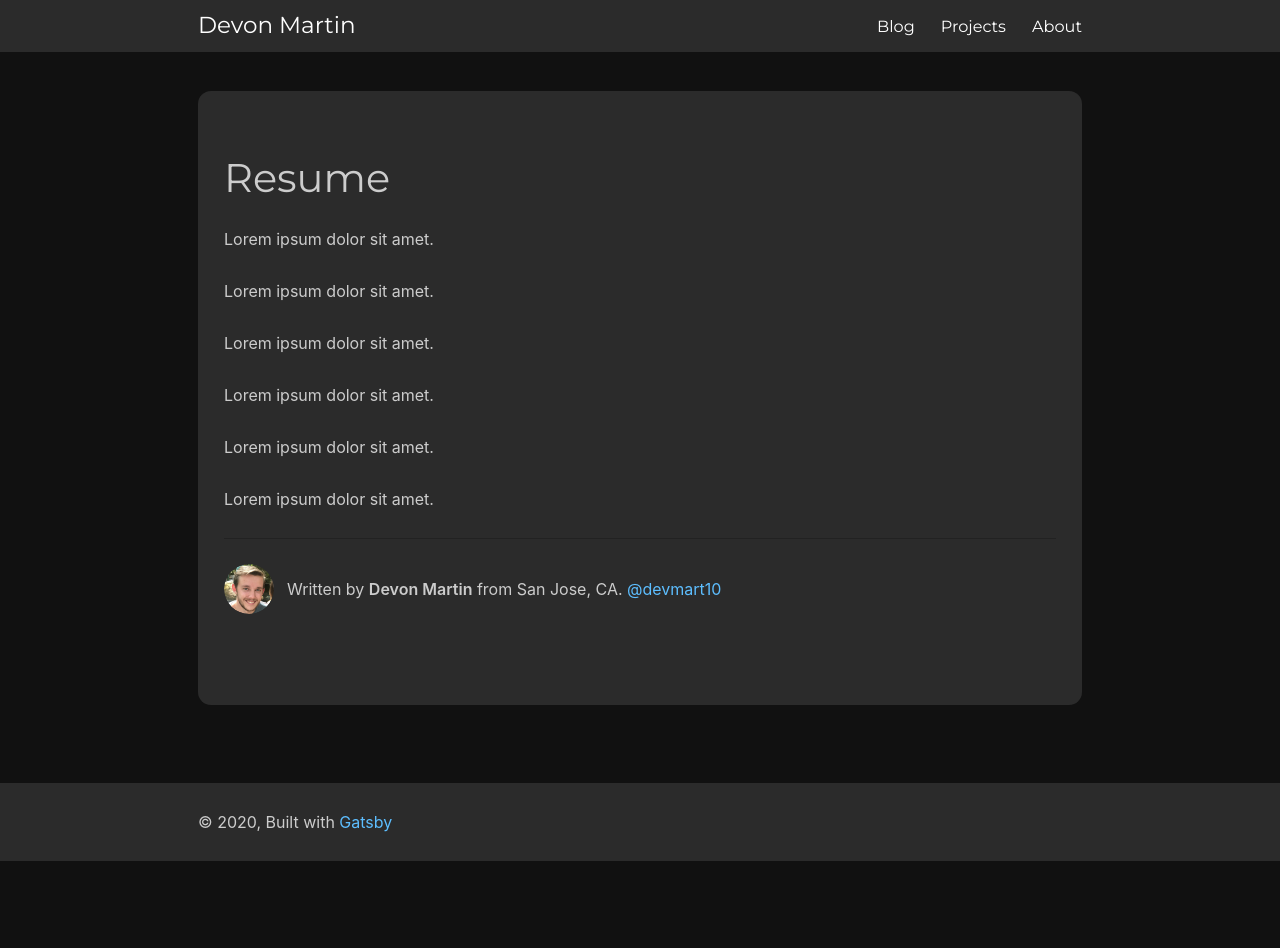
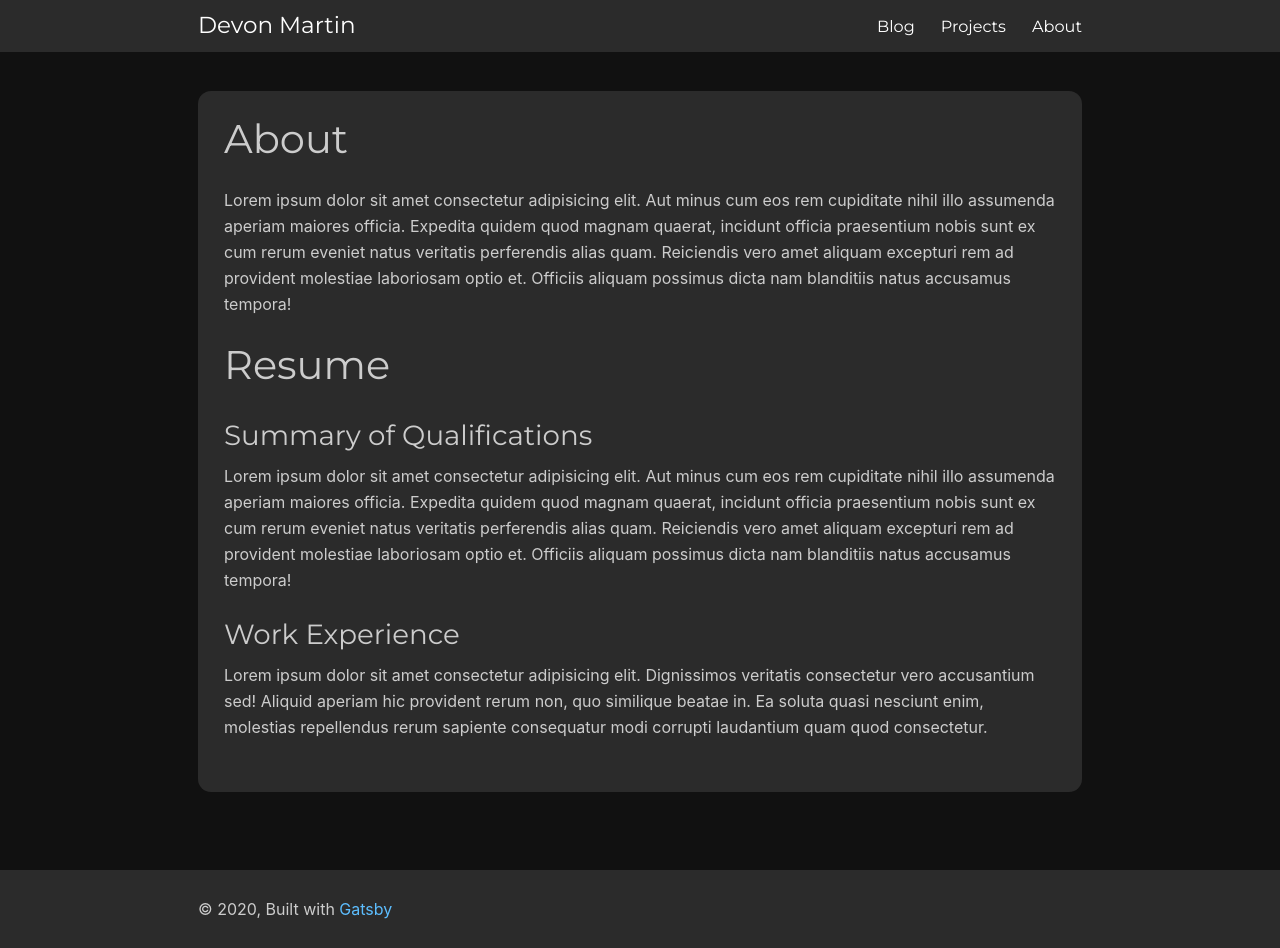
Before and after one commit to devmart10/devon-blog, a Gatsby site: page /about in a window 1280 px wide. Before the commit the page ends 861 px from the top, so only its background shows below. Built offline with nearby package versions, Linux system fonts and the light colour scheme; Gatsby itself is replaced by a stand-in of ours; some packages are replaced by stand-ins of ours.

Commit message:
begin adding real content to match figma

```diff
--- a/src/pages/about.js
+++ b/src/pages/about.js
@@ -5,6 +5,7 @@ import Bio from "../components/bio"
 import Layout from "../components/layout"
 import SEO from "../components/seo"
 import { rhythm } from "../utils/typography"
+import Title from "../shared/components/Title"
 
 class AboutPage extends React.Component {
   render() {
@@ -14,18 +15,40 @@ class AboutPage extends React.Component {
 
     return (
       <Layout location={this.props.location} title={siteTitle}>
-        <SEO title="All posts" />
+        <SEO title="About" />
         <section>
-          <h1>Resume</h1>
-          <p>Lorem ipsum dolor sit amet.</p>
-          <p>Lorem ipsum dolor sit amet.</p>
-          <p>Lorem ipsum dolor sit amet.</p>
-          <p>Lorem ipsum dolor sit amet.</p>
-          <p>Lorem ipsum dolor sit amet.</p>
-          <p>Lorem ipsum dolor sit amet.</p>
+          <Title>About</Title>
+          <p>
+            Lorem ipsum dolor sit amet consectetur adipisicing elit. Aut minus
+            cum eos rem cupiditate nihil illo assumenda aperiam maiores officia.
+            Expedita quidem quod magnam quaerat, incidunt officia praesentium
+            nobis sunt ex cum rerum eveniet natus veritatis perferendis alias
+            quam. Reiciendis vero amet aliquam excepturi rem ad provident
+            molestiae laboriosam optio et. Officiis aliquam possimus dicta nam
+            blanditiis natus accusamus tempora!
+          </p>
         </section>
-        <hr />
-        <Bio />
+        <section>
+          <Title>Resume</Title>
+          <h2>Summary of Qualifications</h2>
+          <p>
+            Lorem ipsum dolor sit amet consectetur adipisicing elit. Aut minus
+            cum eos rem cupiditate nihil illo assumenda aperiam maiores officia.
+            Expedita quidem quod magnam quaerat, incidunt officia praesentium
+            nobis sunt ex cum rerum eveniet natus veritatis perferendis alias
+            quam. Reiciendis vero amet aliquam excepturi rem ad provident
+            molestiae laboriosam optio et. Officiis aliquam possimus dicta nam
+            blanditiis natus accusamus tempora!
+          </p>
+          <h2>Work Experience</h2>
+          <p>
+            Lorem ipsum dolor sit amet consectetur adipisicing elit. Dignissimos
+            veritatis consectetur vero accusantium sed! Aliquid aperiam hic
+            provident rerum non, quo similique beatae in. Ea soluta quasi
+            nesciunt enim, molestias repellendus rerum sapiente consequatur modi
+            corrupti laudantium quam quod consectetur.
+          </p>
+        </section>
       </Layout>
     )
   }
```
